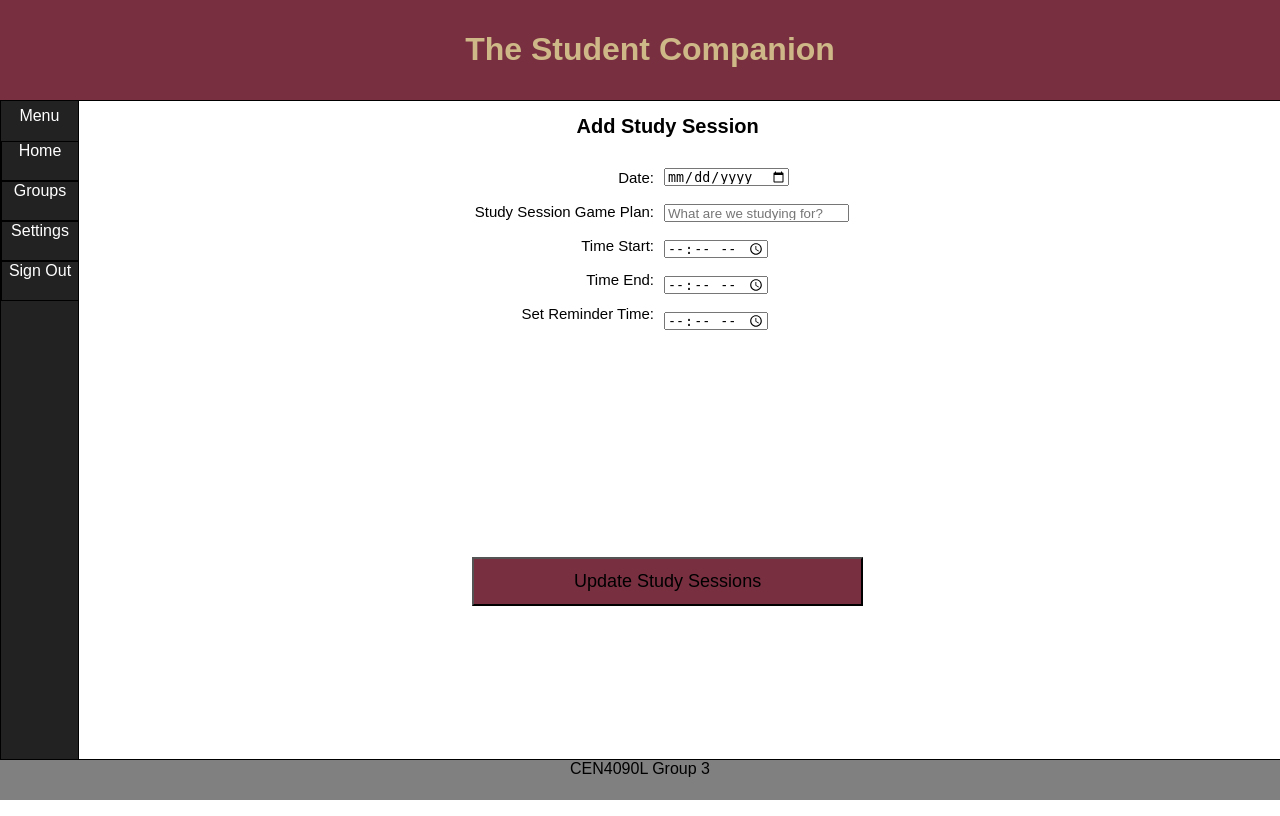
After one commit to ArturoGirona/CanvasCal, a Flask app: page /addStudy in a window 1280 px wide. The commit adds this page. Run offline with Flask 2, Linux system fonts and the light colour scheme.

Commit message:
Study Session edit

```diff
--- a/app/routes.py
+++ b/app/routes.py
@@ -33,6 +33,10 @@ def settings():
 def addEvent():
     return render_template('AddEvents.html', title='AddEvent')
 
+@app.route('/addStudy')
+def addStudy():
+    return render_template('AddStudy.html', title='AddStudy')
+
 @app.route('/signin', methods=['GET', 'POST'])
 def signin():
     user = User.query.all()
--- /dev/null
+++ b/app/templates/AddStudy.html
@@ -0,0 +1,67 @@
+<!DOCTYPE html>
+<html lang="en">
+<head>
+<title>Student Companion</title>
+<link rel="stylesheet" href="{{ url_for('static', filename='MainStyle.css') }}" />
+<script src="MainScript.js"></script>
+</head>
+<body>
+	<div class="workSpace">
+		<div class="header">
+			<h1>The Student Companion</h1>
+		</div>
+
+
+		<div class="headGap"><p></p></div>
+
+		<div class="row">
+			<div class="sections menu">
+			<p>Menu</p>
+			<a href="{{ url_for('index') }}"">Home</a>
+			<a href="{{ url_for('groups') }}">Groups</a>
+			<a href="{{ url_for('settings') }}">Settings</a>
+			<a href="{{ url_for('signin') }}">Sign Out</a>
+			</div>
+
+			<div class ="sections setTitle">
+				<h4>Add Study Session</h4>
+				<div class="row">				<!-- Must use a second row tag to nest another inside the big setTitle section-->
+					<div class ="sections settings1">
+					<p class="settingsP">Date:</p>
+					<br>
+					<p class="settingsP">Study Session Game Plan:</p>
+					<br>
+					<p class="settingsP">Time Start:</p>
+					<br>
+					<p class="settingsP">Time End:</p>
+					<br>
+					<p class="settingsP">Set Reminder Time:</p>
+					<br>
+					</div>
+
+
+					<div class ="sections settings2">
+					<input type="date" class="settingsInput" id="setDate">
+					<br>
+					<input type="text" placeholder = "What are we studying for?" class="settingsInput" id="setGamePlan">
+					<br>
+					<input type="time" class="settingsInput" id="setTimeStart">
+					<br>
+					<input type="time" class="settingsInput" id="setTimeEnd">
+					<br>
+					<input type="time" class="settingsInput" id="setReminderTime">
+					<br>
+					</div>
+				</div>
+					<br>
+					<input type="button" value="Update Study Sessions" class="updateB">
+			</div>
+		</div>
+
+		<footer class="footer">
+			CEN4090L Group 3
+		</footer>
+	</div>
+</body>
+
+</html>
--- a/app/templates/MainPage.html
+++ b/app/templates/MainPage.html
@@ -32,7 +32,7 @@
 					<ul class="middleList">
 					<li><a href="">Select View</a></li>
 					<li><a href="{{ url_for('addEvent') }}">Add Event</a></li>
-					<li><a href="">Find Study Time</a></li>
+					<li><a href="{{ url_for('addStudy') }}">Find Study Time</a></li>
 					</ul>
 				</div>
 				<p>{% extends "calendar.html" %}</p>
```
